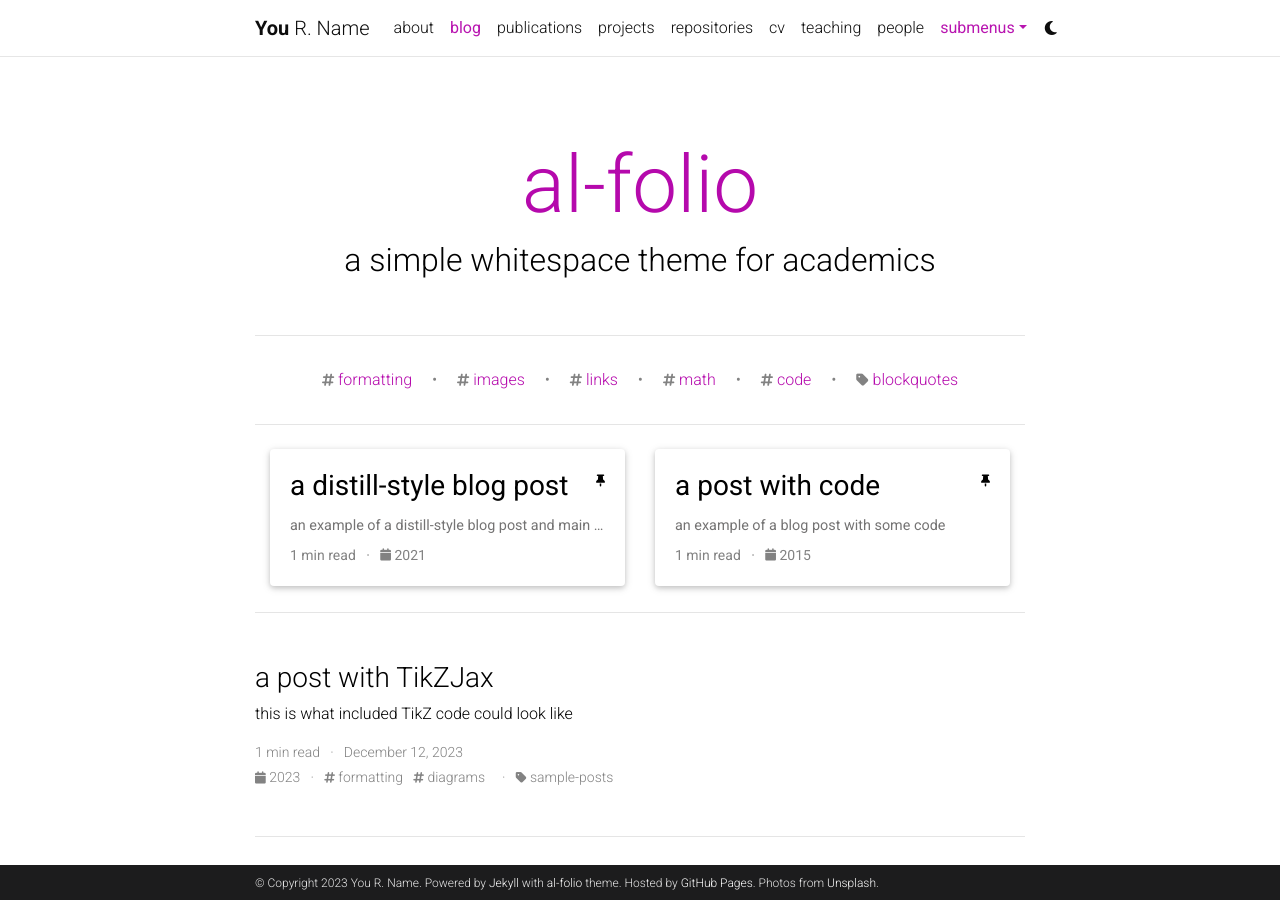
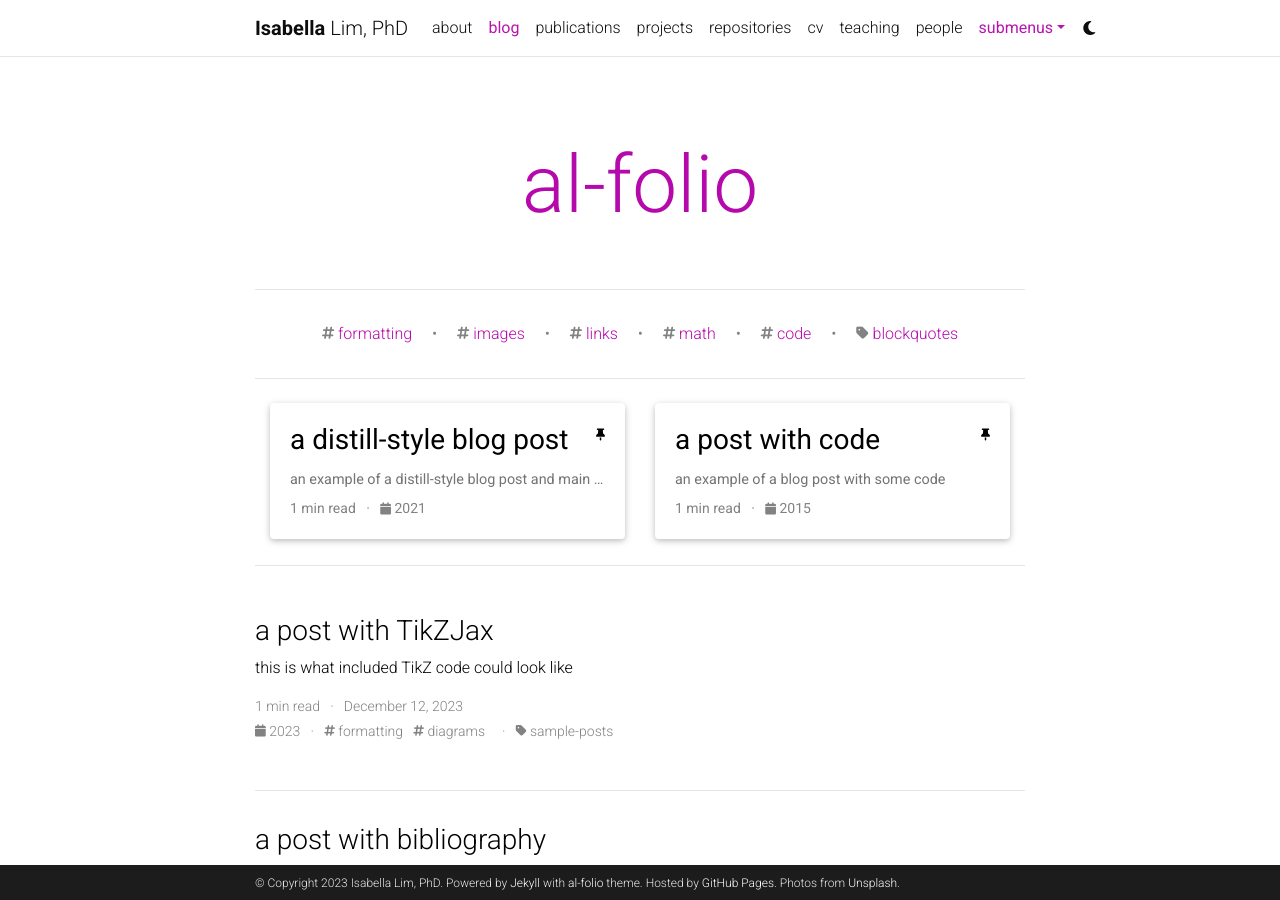
Before and after one commit to isabellaylim/isabellaylim.github.io, a Jekyll site: the page built from _pages/blog.md, in a window 1280 px wide and 900 px high. Built offline with Jekyll 4.4.1, drawn with Linux system fonts in a browser that asks for light colours; the list of posts is cut into pages by our own code; comment, search, counter and statistics services are not loaded; a style sheet for code colours, icons or effects is not loaded.

Commit message:
Update _config.yml

```diff
--- a/_config.yml
+++ b/_config.yml
@@ -3,10 +3,10 @@
 # -----------------------------------------------------------------------------
 
 title: blank # the website title (if blank, full name will be used instead)
-first_name: You
-middle_name: R.
-last_name: Name
-email: you@example.com
+first_name: Isabella
+middle_name:
+last_name: Lim, PhD
+email:
 description: > # the ">" symbol means to ignore newlines until "footer_text:"
   A simple, whitespace theme for academics. Based on [*folio](https://github.com/bogoli/-folio) design.
 footer_text: >
@@ -121,7 +121,7 @@
 # -----------------------------------------------------------------------------
 
 blog_name: al-folio # blog_name will be displayed in your blog page
-blog_description: a simple whitespace theme for academics
+blog_description:
 permalink: /blog/:year/:title/
 
 # Pagination
```
